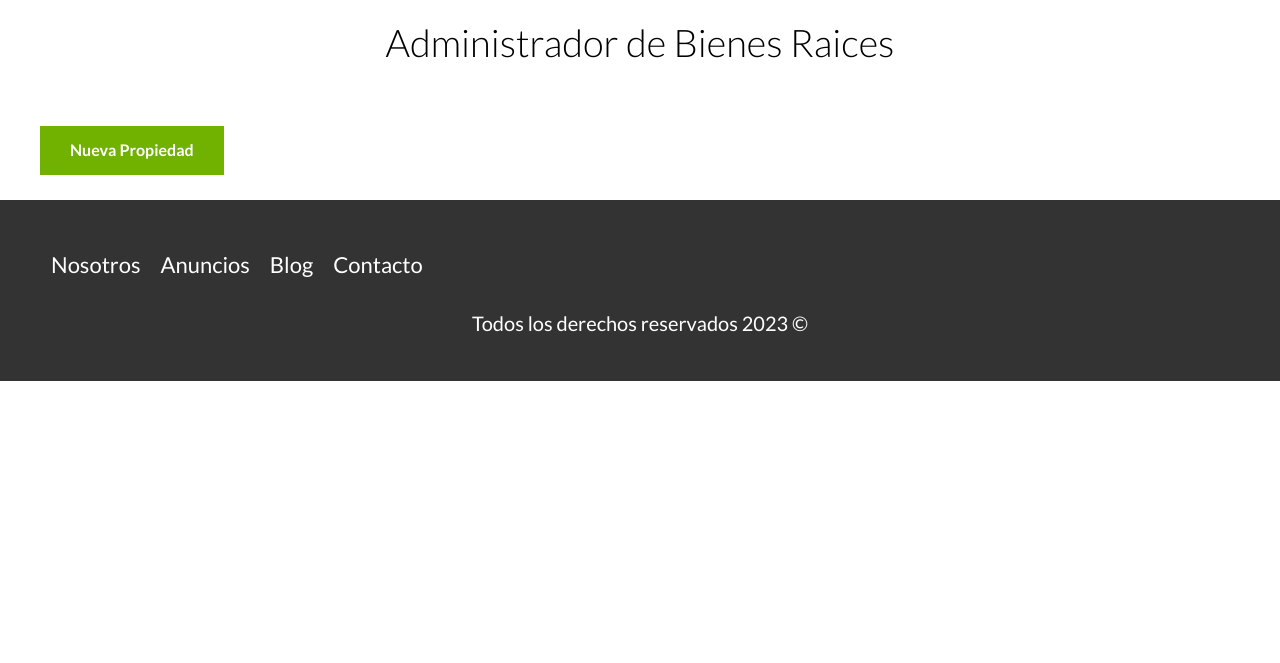
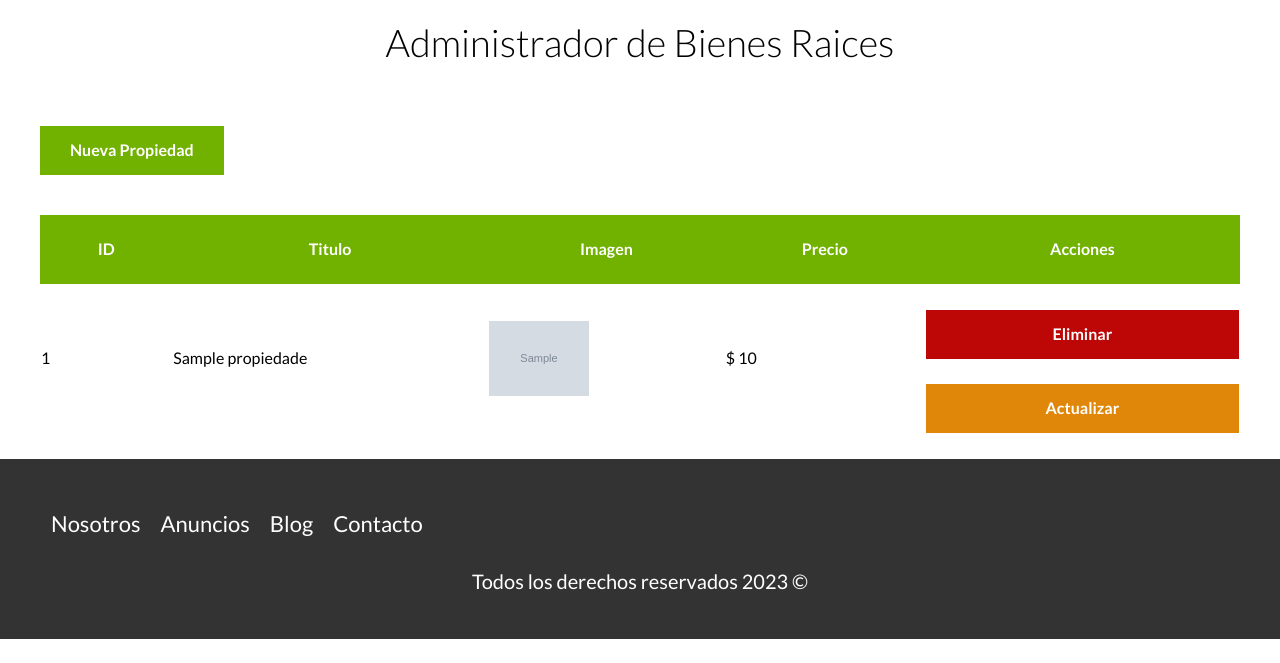
Before and after one commit to alexabadp/bienesraices, a PHP site: page /admin in a window 1280 px wide. Shown: the part 137-800 px from the top of the page. Run offline with PHP 8.4, Linux system fonts and the light colour scheme; tables that the repository leaves empty or names only in its code hold one stand-in row (values such as "Sample post"); grey boxes marked "Sample" are stand-in pictures.

Commit message:
listar propiedades de la db

```diff
--- a/admin/index.php
+++ b/admin/index.php
@@ -1,7 +1,16 @@
 <?php
 
+// Importar la conexion
+require '../includes/config/database.php';
+$db = conectarDB();
+
+//Escribir el query
+$query = "SELECT *  FROM propiedades";
+
+//Consultar la base de datos
+$resultadoConsulta = mysqli_query($db, $query);
+
 $resultado = $_GET['resultado'] ?? null;
-
 
 require '../includes/funciones.php';
 incluirTemplate('header');
@@ -14,8 +23,40 @@ incluirTemplate('header');
     <?php endif ?>
 
     <a href="/admin/propiedades/crear.php" class="boton boton-verde">Nueva Propiedad</a>
+
+    <table class="propiedades">
+        <thead>
+            <tr>
+                <th>ID</th>
+                <th>Titulo</th>
+                <th>Imagen</th>
+                <th>Precio</th>
+                <th>Acciones</th>
+            </tr>
+        </thead>
+
+        <tbody> <!--. Mostrar resultados -->
+            <?php while ($propiedad = mysqli_fetch_assoc($resultadoConsulta)) : ?>
+                <tr>
+                    <td> <?php echo $propiedad['id']; ?> </td>
+                    <td> <?php echo $propiedad['titulo']; ?> </td>
+                    <td><img src="/imagenes/<?php echo $propiedad['imagen']; ?> " class="imagen-tabla"></td>
+                    <td>$ <?php echo $propiedad['precio']; ?> </td>
+                    <td>
+                        <a href="#" class="boton-rojo-block">Eliminar</a>
+                        <a href="#" class="boton-amarillo-block">Actualizar</a>
+                    </td>
+                </tr>
+
+            <?php endwhile ?>
+        </tbody>
+    </table>
 </main>
 
 <?php
+
+// Cerrar la conexion de la base de datos
+mysqli_close($db);
+
 incluirTemplate('footer');
 ?>
--- a/src/scss/base/_botones.scss
+++ b/src/scss/base/_botones.scss
@@ -9,3 +9,11 @@
 .boton-verde {
   @include boton($verde, inline-block);
 }
+
+.boton-rojo-block {
+  @include boton($rojo, block);
+}
+
+.boton-verde-block {
+  @include boton($verde, block);
+}
--- a/src/scss/internas/_admin.scss
+++ b/src/scss/internas/_admin.scss
@@ -14,3 +14,22 @@
     background-color: $verde;
   }
 }
+
+table.propiedades {
+  margin-top: 4rem;
+  width: 100%;
+  border-spacing: 0;
+
+  thead {
+    background-color: $verde;
+
+    th {
+      color: $blanco;
+      padding: 2rem;
+    }
+  }
+
+  .imagen-tabla {
+    width: 10rem;
+  }
+}
```
Also changed, not shown: build/css/app.css, 1 other file.
